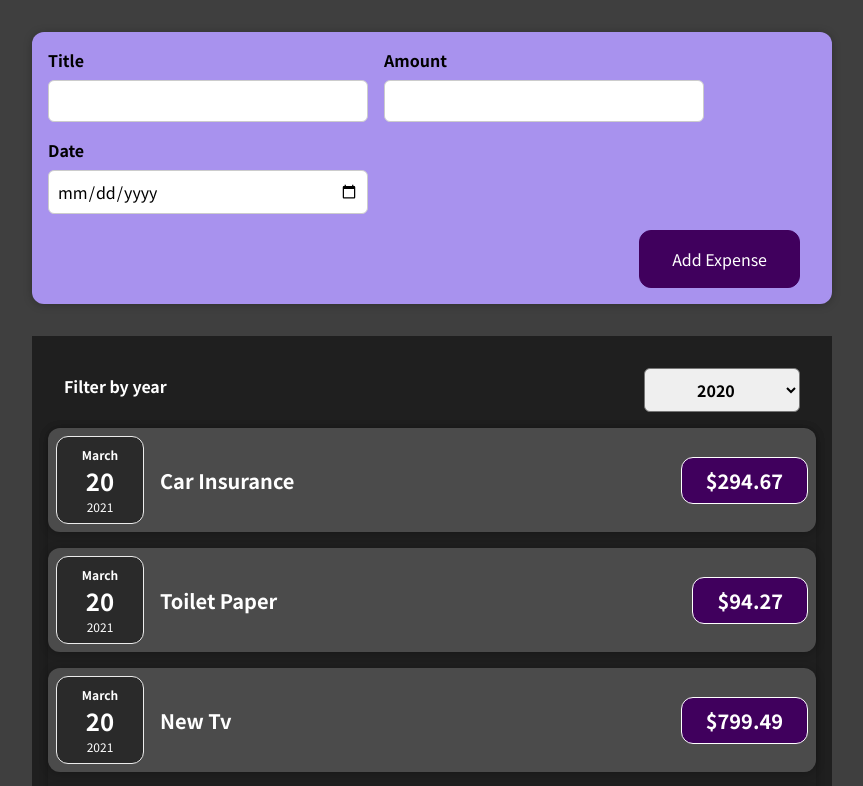
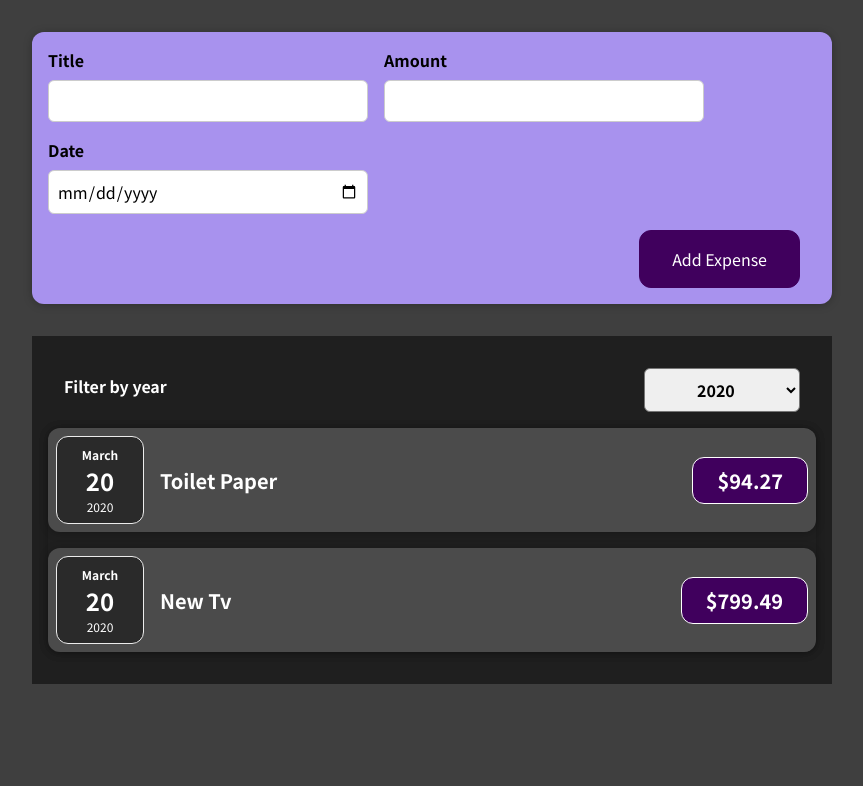
Before and after one commit to liztcai/rct-assign01, a React (Create React App) app: page / in a window 1280 px wide. Shown: the top 786 px of the page, without its empty margins (208-1071 px from the left). Built offline with nearby package versions, Linux system fonts and the light colour scheme.

Commit message:
added feature to filter expenses list by year

```diff
--- a/src/App.js
+++ b/src/App.js
@@ -14,19 +14,19 @@ const DUMMY_EXPENSES = [
     id: "e2",
     title: "Toilet Paper",
     amount: 94.27,
-    date: new Date(2021, 2, 20),
+    date: new Date(2020, 2, 20),
   },
   {
     id: "e3",
     title: "New Tv",
     amount: 799.49,
-    date: new Date(2021, 2, 20),
+    date: new Date(2020, 2, 20),
   },
   {
     id: "e4",
     title: "New Desk (Wooden)",
     amount: 450,
-    date: new Date(2021, 2, 20),
+    date: new Date(2019, 2, 20),
   },
 ];
 
--- a/src/components/Expenses/ExpenseItem.js
+++ b/src/components/Expenses/ExpenseItem.js
@@ -1,17 +1,18 @@
-import { useState } from "react";
+// import { useState } from "react";
 
 import "./ExpenseItem.css";
 import ExpenseDate from "./ExpenseDate";
 import Card from "../UI/Card";
 
 function ExpenseItem(props) {
-  const [title, setTitle] = useState(props.title);
+
+  // const [title, setTitle] = useState(props.title);
 
   return (
     <Card className="expense-item" key={props.id}>
       <ExpenseDate date={props.date} />
       <div className="expense-item__description">
-        <h2>{title}</h2>
+        <h2>{props.title}</h2>
         <div className="expense-item__price">${props.amount}</div>
       </div>
     </Card>
--- a/src/components/Expenses/Expenses.js
+++ b/src/components/Expenses/Expenses.js
@@ -6,21 +6,23 @@ import Card from "../UI/Card";
 import ExpensesFilter from "./ExpensesFilter";
 
 const Expenses = (props) => {
-  const { expenses } = props;
-  const [selectedFilter, setSelectedFilter] = useState("2020");
+  const [selectedFilterYear, setSelectedFilterYear] = useState("2020");
 
   const selectFilterHandler = (filterYear) => {
-    setSelectedFilter(filterYear);
+    setSelectedFilterYear(filterYear);
   };
 
+  const filteredExpenses = props.expenses.filter(
+    (exp) => exp.date.getFullYear().toString() === selectedFilterYear
+  );
   return (
     <div className="expenses">
       <ExpensesFilter
         onSelectFilter={selectFilterHandler}
-        selected={selectedFilter}
+        selected={selectedFilterYear}
       />
       <Card>
-        {expenses.map((expense) => (
+        {filteredExpenses.map((expense) => (
           <ExpenseItem
             key={expense.id}
             title={expense.title}
```
Also changed, not shown: 1 other file (tests, documents, lock files or other folders).
